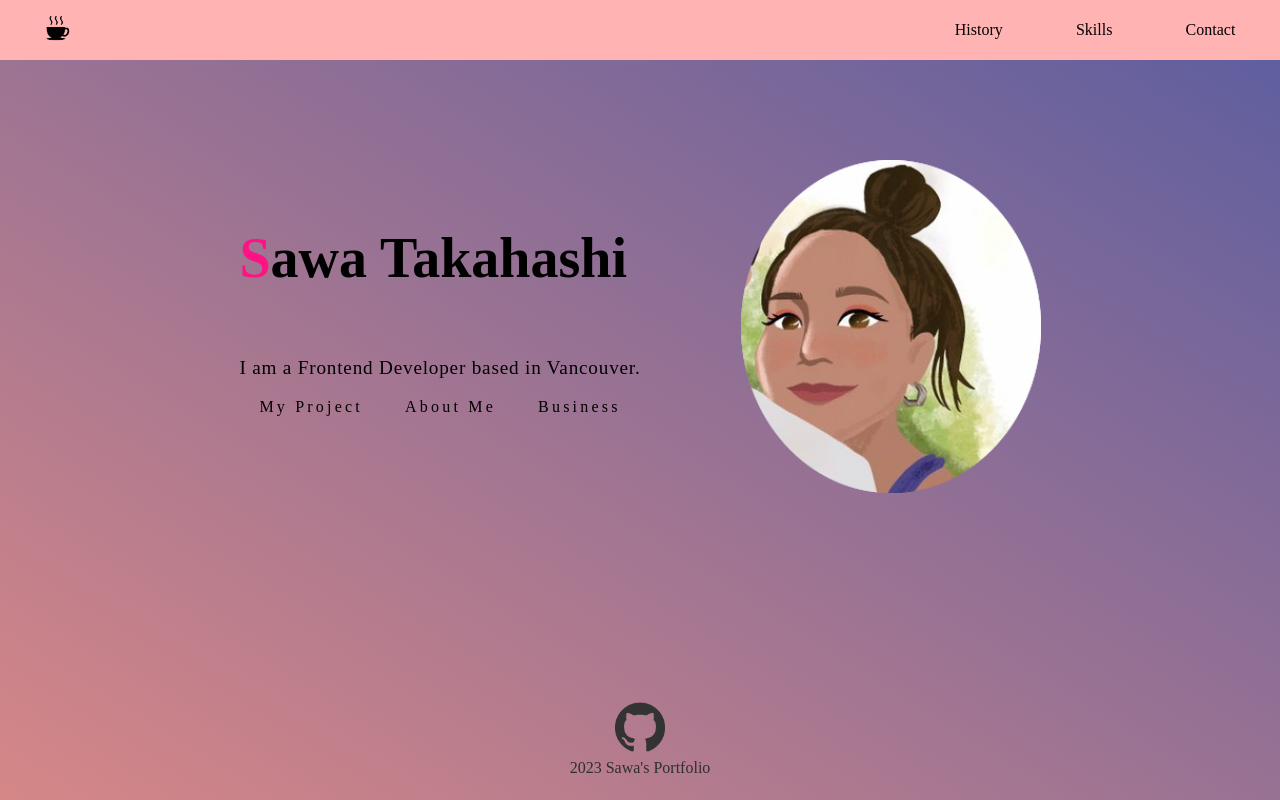
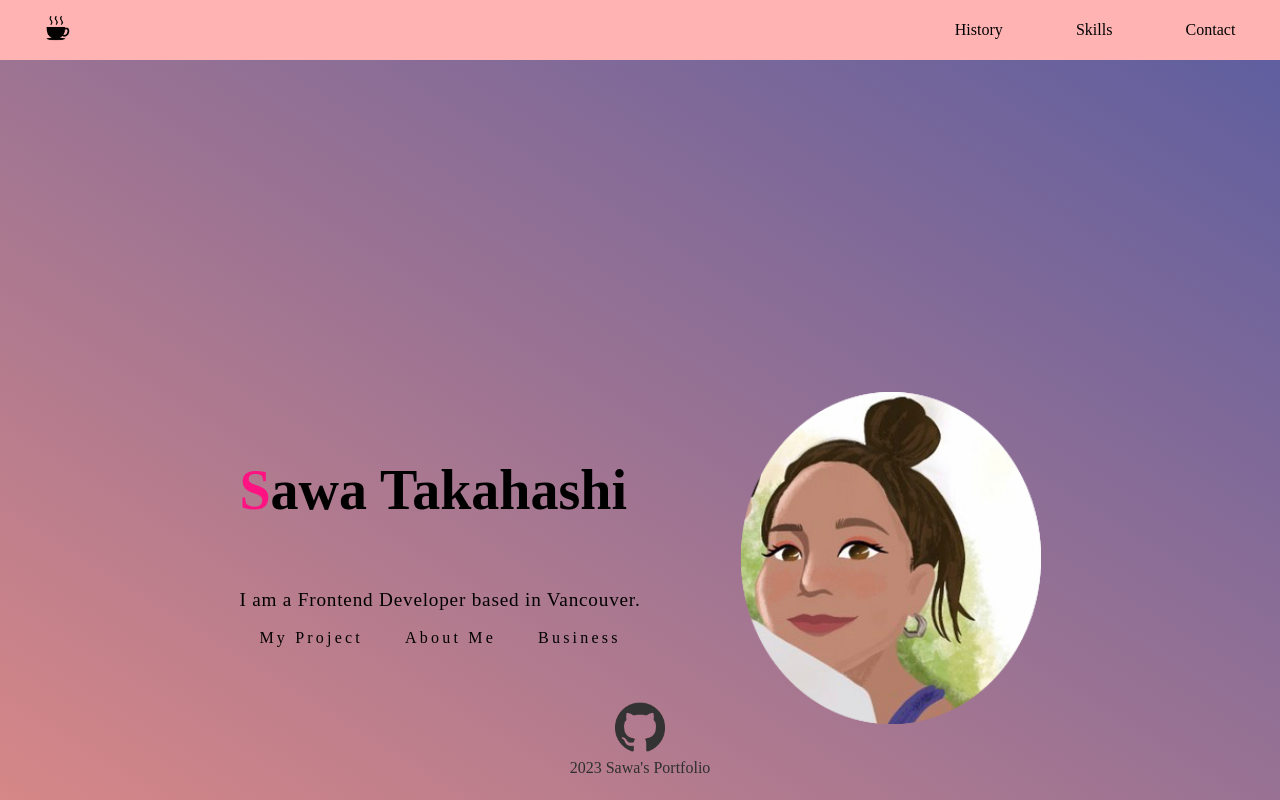
Before and after one commit to sawatakahashi/portfolio_, a Next.js app: page / in a window 1280 px wide. Built offline with nearby package versions, Linux system fonts and the light colour scheme.

Commit message:
Update Home.module.css

```diff
--- a/styles/Home.module.css
+++ b/styles/Home.module.css
@@ -4,6 +4,7 @@
   justify-content: center;
   align-items: center;
   position: relative;
+  height: 100vh;
 }
 
 .profile {
@@ -54,7 +55,7 @@
 
 .aboutContainer {
   width: 1000px;
-  height: 800px;
+  height: 500px;
   margin: 70px auto;
   overflow-y: auto;
 }
```
